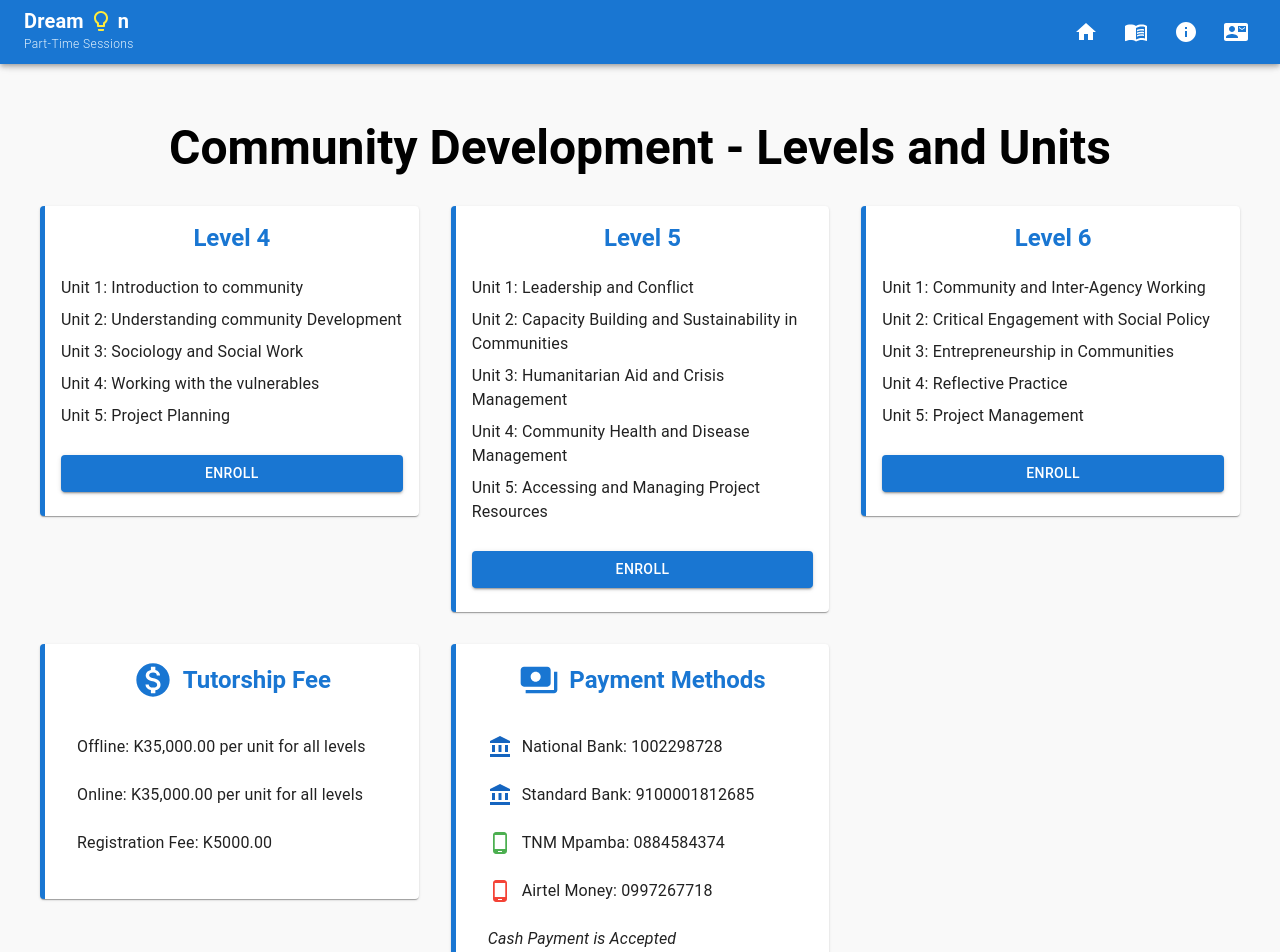
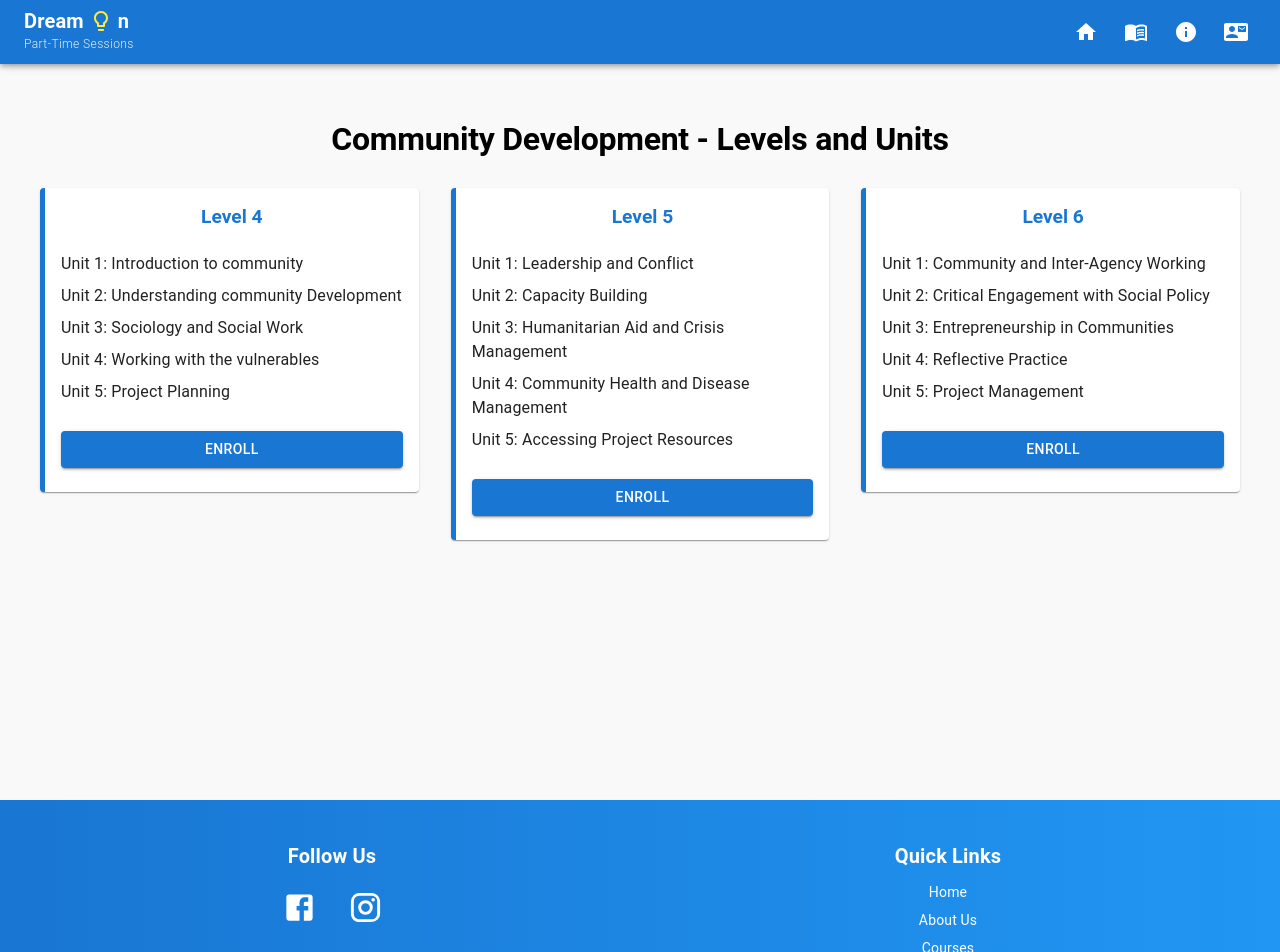
Before and after one commit to WilliamSato77/dreamon, a React (Create React App) app: page /coursedetails/1 in a window 1280 px wide. Shown: the top 952 px of the page. Built offline with nearby package versions, Linux system fonts and the light colour scheme.

Commit message:
Added react hook functions

```diff
--- a/src/components/coursedetails/Coursedetails.js
+++ b/src/components/coursedetails/Coursedetails.js
@@ -1,5 +1,6 @@
 import React, { useState } from "react";
 import { useParams } from "react-router-dom";
+import { useForm } from "react-hook-form";
 import {
   Typography,
   Box,
@@ -10,193 +11,54 @@ import {
   List,
   ListItem,
   ListItemText,
-  TextField,
   IconButton,
   MenuItem,
   Select,
   FormControl,
   InputLabel,
 } from "@mui/material";
+import TextField from "@mui/material/TextField";
 import CloseIcon from "@mui/icons-material/Close";
-import MonetizationOnIcon from "@mui/icons-material/MonetizationOn";
-import PaymentsIcon from "@mui/icons-material/Payments";
-import AccountBalanceIcon from "@mui/icons-material/AccountBalance";
-import PhoneAndroidIcon from "@mui/icons-material/PhoneAndroid";
 
 const coursesData = {
   1: {
     title: "Community Development",
     levels: [
-      {
-        level: 4,
-        units: [
-          "Introduction to community",
-          "Understanding community Development",
-          "Sociology and Social Work",
-          "Working with the vulnerables",
-          "Project Planning",
-        ],
-      },
-      {
-        level: 5,
-        units: [
-          "Leadership and Conflict",
-          "Capacity Building and Sustainability in Communities",
-          "Humanitarian Aid and Crisis Management",
-          "Community Health and Disease Management",
-          "Accessing and Managing Project Resources",
-        ],
-      },
-      {
-        level: 6,
-        units: [
-          "Community and Inter-Agency Working",
-          "Critical Engagement with Social Policy",
-          "Entrepreneurship in Communities",
-          "Reflective Practice",
-          "Project Management",
-        ],
-      },
+      { level: 4, units: ["Introduction to community", "Understanding community Development", "Sociology and Social Work", "Working with the vulnerables", "Project Planning"] },
+      { level: 5, units: ["Leadership and Conflict", "Capacity Building", "Humanitarian Aid and Crisis Management", "Community Health and Disease Management", "Accessing Project Resources"] },
+      { level: 6, units: ["Community and Inter-Agency Working", "Critical Engagement with Social Policy", "Entrepreneurship in Communities", "Reflective Practice", "Project Management"] },
     ],
   },
   2: {
     title: "Computer Engineering",
     levels: [
-      {
-        level: 4,
-        units: [
-          "Computer Systems",
-          "Computer Security",
-          "Management of Project",
-          "Network Technology",
-          "Personal Computer Software Support",
-        ],
-      },
-      {
-        level: 5,
-        units: [
-          "Human Computer Interaction",
-          "Internet Server Management",
-          "IT Security Management",
-          "Advanced Networking Technology",
-          "IT Virtualisation",
-        ],
-      },
-      {
-        level: 6,
-        units: [
-          "Data Centre Technology",
-          "Distributed and Concurrent Systems",
-          "VLSI Design and Signal Processing",
-          "Embedded and Digital Systems Engineering",
-          "Cloud Computing and Operating Systems",
-        ],
-      },
+      { level: 4, units: ["Computer Systems", "Computer Security", "Management of Project", "Network Technology", "Software Support"] },
+      { level: 5, units: ["Human Computer Interaction", "Server Management", "IT Security Management", "Advanced Networking", "Virtualisation"] },
+      { level: 6, units: ["Data Centre Technology", "Concurrent Systems", "Signal Processing", "Digital Systems Engineering", "Cloud Computing"] },
     ],
   },
   3: {
     title: "Computing and Information Systems",
     levels: [
-      {
-        level: 4,
-        units: [
-          "Information Systems",
-          "Computer Programming",
-          "Information System Analysis and Design",
-          "Information Presentation and Analysis",
-          "Web Technologies",
-        ],
-      },
-      {
-        level: 5,
-        units: [
-          "Database Systems",
-          "Software Development",
-          "Information System Analysis and Design",
-          "Web Application Development",
-          "E-commerce Strategy",
-        ],
-      },
-      {
-        level: 6,
-        units: [
-          "Software Engineering Algorithm Design and Analysis",
-          "Enterprise Architecture",
-          "Organisational Security",
-          "IT Project Management",
-          "Scalable Web and E-commerce",
-        ],
-      },
+      { level: 4, units: ["Information Systems", "Programming", "Analysis and Design", "Data Presentation", "Web Technologies"] },
+      { level: 5, units: ["Database Systems", "Software Development", "Web Development", "E-commerce Strategy", "IT Strategy"] },
+      { level: 6, units: ["Algorithm Design", "Enterprise Architecture", "Security", "IT Project Management", "Scalable Systems"] },
     ],
   },
   4: {
     title: "Human Resource Management",
     levels: [
-      {
-        level: 4,
-        units: [
-          "Introduction to Human Resource Management",
-          "Human Resource Planning",
-          "Recruitment and Selection",
-          "Releasing People from the Organisation",
-          "Managing Reward and Remuneration",
-        ],
-      },
-      {
-        level: 5,
-        units: [
-          "Learning and Development",
-          "Employee Engagement",
-          "Organisation Design",
-          "Performance Management",
-          "Development of Human Resource Procedures and Plans",
-        ],
-      },
-      {
-        level: 6,
-        units: [
-          "Human Resource Strategy Development",
-          "Organisational Resource Planning",
-          "Organisational Performance and Reward",
-          "Employee Engagement Strategy",
-          "Employee Relations",
-        ],
-      },
+      { level: 4, units: ["Introduction to HRM", "HR Planning", "Recruitment and Selection", "Exiting Employees", "Reward Management"] },
+      { level: 5, units: ["Learning and Development", "Employee Engagement", "Org Design", "Performance Management", "HR Procedures"] },
+      { level: 6, units: ["HR Strategy", "Resource Planning", "Performance Reward", "Engagement Strategy", "Employee Relations"] },
     ],
   },
   5: {
     title: "Business Management",
     levels: [
-      {
-        level: 4,
-        units: [
-          "Leadership and Management",
-          "Financial Analysis and Planning",
-          "Operations Management",
-          "Quality Management",
-          "Organisational Behaviour, Culture, and Ethics",
-        ],
-      },
-      {
-        level: 5,
-        units: [
-          "Business Strategy and Planning",
-          "Change Leadership",
-          "Customer Relationship Management",
-          "Strategic Decision Making",
-          "International Business",
-        ],
-      },
-      {
-        level: 6,
-        units: [
-          "Strategic Business Management",
-          "Managing Marketing Strategy",
-          "Management of Human Resources",
-          "Finance For Managers",
-          "Information Technology and Business",
-        ],
-      },
+      { level: 4, units: ["Leadership", "Financial Planning", "Operations Management", "Quality Management", "Organisational Ethics"] },
+      { level: 5, units: ["Business Strategy", "Change Leadership", "CRM", "Strategic Decision Making", "International Business"] },
+      { level: 6, units: ["Strategic Management", "Marketing Strategy", "HR Management", "Finance for Managers", "IT and Business"] },
     ],
   },
 };
@@ -204,7 +66,7 @@ const coursesData = {
 function Coursedetails() {
   const { id } = useParams();
   const [activeLevel, setActiveLevel] = useState(null);
-  const [deliveryMode, setDeliveryMode] = useState("");
+  const { register, handleSubmit, reset, formState: { errors } } = useForm();
 
   const course = coursesData[Number(id)];
 
@@ -212,8 +74,10 @@ function Coursedetails() {
     setActiveLevel((prev) => (prev === level ? null : level));
   };
 
-  const handleDeliveryModeChange = (event) => {
-    setDeliveryMode(event.target.value);
+  const onSubmit = (data) => {
+    alert(`Enrollment successful for Level ${activeLevel}:\n${JSON.stringify(data, null, 2)}`);
+    reset();
+    setActiveLevel(null);
   };
 
   if (!course) {
@@ -225,103 +89,39 @@ function Coursedetails() {
   }
 
   return (
-    <Box
-      sx={{
-        padding: "40px",
-        paddingTop: "120px",
-        backgroundColor: "#f9f9f9",
-        minHeight: "100vh",
-      }}
-    >
-      <Typography
-        variant="h3"
-        sx={{
-          textAlign: "center",
-          fontWeight: "bold",
-          marginBottom: "30px",
-        }}
-      >
+    <Box sx={{ padding: "40px", paddingTop: "120px", backgroundColor: "#f9f9f9", minHeight: "100vh" }}>
+      <Typography variant="h2" sx={{ textAlign: "center", fontWeight: "bold", marginBottom: "30px", fontSize: "2rem" }}>
         {course.title} - Levels and Units
       </Typography>
 
       <Grid container spacing={4}>
         {course.levels.map((level) => (
           <Grid item xs={12} sm={6} md={4} key={level.level}>
-            <Card
-              sx={{
-                transition: "transform 0.3s ease, box-shadow 0.3s ease",
-                borderLeft: "5px solid #1976d2",
-                "&:hover": {
-                  transform: "translateY(-10px)",
-                  boxShadow: "0px 10px 15px rgba(0, 0, 0, 0.2)",
-                },
-              }}
-            >
+            <Card sx={{ transition: "transform 0.3s ease, box-shadow 0.3s ease", borderLeft: "5px solid #1976d2", "&:hover": { transform: "translateY(-10px)", boxShadow: "0px 10px 15px rgba(0, 0, 0, 0.2)" } }}>
               <CardContent>
-                <Typography
-                  variant="h5"
-                  sx={{
-                    fontWeight: "bold",
-                    marginBottom: "10px",
-                    textAlign: "center",
-                    color: "#1976d2",
-                  }}
-                >
+                <Typography variant="h5" sx={{ fontWeight: "bold", marginBottom: "10px", textAlign: "center", color: "#1976d2", fontSize: "1.2rem" }}>
                   Level {level.level}
                 </Typography>
                 {activeLevel === level.level ? (
-                  <Box
-                    component="form"
-                    sx={{
-                      padding: "15px",
-                      backgroundColor: "#f5f5f5",
-                      borderRadius: "5px",
-                      boxShadow: "0px 4px 8px rgba(0, 0, 0, 0.1)",
-                      position: "relative",
-                    }}
-                  >
-                    <IconButton
-                      onClick={() => setActiveLevel(null)}
-                      sx={{
-                        position: "absolute",
-                        top: "5px",
-                        right: "5px",
-                      }}
-                    >
+                  <Box component="form" onSubmit={handleSubmit(onSubmit)} sx={{ padding: "15px", backgroundColor: "#f5f5f5", borderRadius: "5px", boxShadow: "0px 4px 8px rgba(0, 0, 0, 0.1)", position: "relative" }}>
+                    <IconButton onClick={() => setActiveLevel(null)} sx={{ position: "absolute", top: "5px", right: "5px" }}>
                       <CloseIcon />
                     </IconButton>
-                    <Typography variant="h6" sx={{ fontWeight: "bold", marginBottom: "10px" }}>
-                      Enrollment Form
-                    </Typography>
-                    <TextField label="Full Name" variant="outlined" fullWidth margin="normal" required />
-                    <TextField label="Email Address" variant="outlined" fullWidth margin="normal" type="email" required />
-                    <TextField label="Phone Number" variant="outlined" fullWidth margin="normal" required />
+                    <Typography variant="h6" sx={{ fontWeight: "bold", marginBottom: "10px" }}>Enrollment Form</Typography>
+                    <TextField {...register("fullName", { required: "Full Name is required" })} label="Full Name" variant="outlined" fullWidth margin="normal" error={!!errors.fullName} helperText={errors.fullName?.message} />
+                    <TextField {...register("email", { required: "Email is required", pattern: { value: /^[a-zA-Z0-9._%+-]+@[a-zA-Z0-9.-]+\.[a-zA-Z]{2,4}$/, message: "Invalid email" } })} label="Email" variant="outlined" fullWidth margin="normal" error={!!errors.email} helperText={errors.email?.message} />
+                    <TextField {...register("phone", { required: "Phone number is required", pattern: { value: /^[0-9]{10}$/, message: "Invalid phone" } })} label="Phone" variant="outlined" fullWidth margin="normal" error={!!errors.phone} helperText={errors.phone?.message} />
                     <FormControl fullWidth margin="normal">
                       <InputLabel>Mode of Delivery</InputLabel>
-                      <Select
-                        value={deliveryMode}
-                        onChange={handleDeliveryModeChange}
-                        label="Mode of Delivery"
-                        required
-                      >
+                      <Select {...register("mode", { required: "Mode of delivery is required" })} label="Mode of Delivery" defaultValue="">
                         <MenuItem value="weekdays_offline">Weekdays Offline</MenuItem>
                         <MenuItem value="weekdays_online">Weekdays Online</MenuItem>
                         <MenuItem value="weekend_online">Weekend Online</MenuItem>
                         <MenuItem value="weekend_offline">Weekend Offline</MenuItem>
                       </Select>
                     </FormControl>
-                    <Button
-                      variant="contained"
-                      fullWidth
-                      sx={{
-                        marginTop: "10px",
-                        backgroundColor: "#1976d2",
-                        color: "#fff",
-                        "&:hover": { backgroundColor: "#1565c0" },
-                      }}
-                    >
-                      Submit
-                    </Button>
+                    {errors.mode && <Typography variant="body2" color="error" sx={{ marginBottom: "10px" }}>{errors.mode.message}</Typography>}
+                    <Button type="submit" variant="contained" fullWidth sx={{ marginTop: "10px", backgroundColor: "#1976d2", "&:hover": { backgroundColor: "#1565c0" } }}>Submit</Button>
                   </Box>
                 ) : (
                   <List>
@@ -333,120 +133,12 @@ function Coursedetails() {
                   </List>
                 )}
                 {!activeLevel && (
-                  <Button
-                    variant="contained"
-                    fullWidth
-                    onClick={() => handleEnrollClick(level.level)}
-                    sx={{
-                      marginTop: "15px",
-                      backgroundColor: "#1976d2",
-                      color: "#fff",
-                      "&:hover": { backgroundColor: "#1565c0" },
-                    }}
-                  >
-                    Enroll
-                  </Button>
+                  <Button variant="contained" fullWidth onClick={() => handleEnrollClick(level.level)} sx={{ marginTop: "15px", backgroundColor: "#1976d2", "&:hover": { backgroundColor: "#1565c0" } }}>Enroll</Button>
                 )}
               </CardContent>
             </Card>
           </Grid>
         ))}
-
-        {/* Tutorship Fee Card */}
-        <Grid item xs={12} sm={6} md={4}>
-          <Card
-            sx={{
-              transition: "transform 0.3s ease, box-shadow 0.3s ease",
-              borderLeft: "5px solid #1976d2",
-              "&:hover": {
-                transform: "translateY(-10px)",
-                boxShadow: "0px 10px 15px rgba(0, 0, 0, 0.2)",
-              },
-            }}
-          >
-            <CardContent>
-              <Box
-                sx={{
-                  display: "flex",
-                  alignItems: "center",
-                  justifyContent: "center",
-                  marginBottom: "15px",
-                }}
-              >
-                <MonetizationOnIcon
-                  sx={{ fontSize: "2.5rem", color: "#1976d2", marginRight: "10px" }}
-                />
-                <Typography variant="h5" sx={{ fontWeight: "bold", color: "#1976d2" }}>
-                  Tutorship Fee
-                </Typography>
-              </Box>
-              <List>
-                <ListItem>
-                  <ListItemText primary="Offline: K35,000.00 per unit for all levels" />
-                </ListItem>
-                <ListItem>
-                  <ListItemText primary="Online: K35,000.00 per unit for all levels" />
-                </ListItem>
-                <ListItem>
-                  <ListItemText primary="Registration Fee: K5000.00" />
-                </ListItem>
-              </List>
-            </CardContent>
-          </Card>
-        </Grid>
-
-        {/* Payment Methods Card */}
-        <Grid item xs={12} sm={6} md={4}>
-          <Card
-            sx={{
-              transition: "transform 0.3s ease, box-shadow 0.3s ease",
-              borderLeft: "5px solid #1976d2",
-              "&:hover": {
-                transform: "translateY(-10px)",
-                boxShadow: "0px 10px 15px rgba(0, 0, 0, 0.2)",
-              },
-            }}
-          >
-            <CardContent>
-              <Box
-                sx={{
-                  display: "flex",
-                  alignItems: "center",
-                  justifyContent: "center",
-                  marginBottom: "15px",
-                }}
-              >
-                <PaymentsIcon
-                  sx={{ fontSize: "2.5rem", color: "#1976d2", marginRight: "10px" }}
-                />
-                <Typography variant="h5" sx={{ fontWeight: "bold", color: "#1976d2" }}>
-                  Payment Methods
-                </Typography>
-              </Box>
-              <List>
-                <ListItem>
-                  <AccountBalanceIcon sx={{ color: "#1565c0", marginRight: "10px" }} />
-                  <ListItemText primary="National Bank: 1002298728" />
-                </ListItem>
-                <ListItem>
-                  <AccountBalanceIcon sx={{ color: "#1565c0", marginRight: "10px" }} />
-                  <ListItemText primary="Standard Bank: 9100001812685" />
-                </ListItem>
-                <ListItem>
-                  <PhoneAndroidIcon sx={{ color: "#4caf50", marginRight: "10px" }} />
-                  <ListItemText primary="TNM Mpamba: 0884584374" />
-                </ListItem>
-                <ListItem>
-                  <PhoneAndroidIcon sx={{ color: "#f44336", marginRight: "10px" }} />
-                  <ListItemText primary="Airtel Money: 0997267718" />
-                </ListItem>
-                <ListItem>
-                  <ListItemText primary="Cash Payment is Accepted" sx={{ fontStyle: "italic" }} />
-                </ListItem>
-              </List>
-            </CardContent>
-          </Card>
-        </Grid>
       </Grid>
     </Box>
   );
--- a/src/components/courses/courses.js
+++ b/src/components/courses/courses.js
@@ -8,104 +8,36 @@ import humanImage from "../../assets/human.jpg";
 import managerImage from "../../assets/manager.jpg";
 
 const courses = [
-  {
-    id: 1,
-    title: "Community Development",
-    description: "Learn how to build stronger communities.",
-    image: communityImage,
-  },
-  {
-    id: 2,
-    title: "Computer Engineering",
-    description: "Master hardware systems and digital electronics.",
-    image: engineeringImage,
-  },
-  {
-    id: 3,
-    title: "Computing and Information Systems",
-    description: "Explore programming and database systems.",
-    image: computingImage,
-  },
-  {
-    id: 4,
-    title: "Human Resource Management",
-    description: "Develop skills to manage and motivate teams effectively.",
-    image: humanImage,
-  },
-  {
-    id: 5,
-    title: "Business Management",
-    description: "Learn how to plan, organize, and oversee business operations.",
-    image: managerImage,
-  },
+  { id: 1, title: "Community Development", description: "Learn how to build stronger communities.", image: communityImage },
+  { id: 2, title: "Computer Engineering", description: "Master hardware systems and digital electronics.", image: engineeringImage },
+  { id: 3, title: "Computing and Information Systems", description: "Explore programming and database systems.", image: computingImage },
+  { id: 4, title: "Human Resource Management", description: "Develop skills to manage and motivate teams effectively.", image: humanImage },
+  { id: 5, title: "Business Management", description: "Learn how to plan, organize, and oversee business operations.", image: managerImage },
 ];
 
 function Courses() {
   const navigate = useNavigate();
 
   const handleLearnMore = (id) => {
-    navigate(`/coursedetails/${id}`); // Navigate to course details with the course ID
+    navigate(`/coursedetails/${id}`); // Navigate to CourseDetails with the course ID
   };
 
   return (
-    <div
-      style={{
-        padding: "40px",
-        paddingTop: "120px", // Adjust padding to account for the navbar height
-        backgroundColor: "#f9f9f9",
-        minHeight: "100vh",
-      }}
-    >
-      <Typography
-        variant="h3"
-        sx={{
-          textAlign: "center",
-          fontWeight: "bold",
-          marginBottom: "40px",
-          fontSize: { xs: "2rem", md: "3rem" },
-        }}
-      >
+    <div style={{ padding: "40px", paddingTop: "120px", backgroundColor: "#f9f9f9", minHeight: "100vh" }}>
+      <Typography variant="h3" sx={{ textAlign: "center", fontWeight: "bold", marginBottom: "40px", fontSize: { xs: "2rem", md: "3rem" } }}>
         Our Courses
       </Typography>
       <Grid container spacing={4} justifyContent="center">
         {courses.map((course) => (
           <Grid item xs={12} sm={6} md={4} key={course.id}>
-            <Card
-              sx={{
-                maxWidth: 345,
-                transition: "transform 0.3s ease, box-shadow 0.3s ease",
-                "&:hover": {
-                  transform: "translateY(-10px)",
-                  boxShadow: "0px 10px 15px rgba(0, 0, 0, 0.2)",
-                },
-              }}
-            >
-              <CardMedia
-                component="img"
-                height="140"
-                image={course.image}
-                alt={course.title}
-                sx={{
-                  borderBottom: "4px solid #1976d2",
-                }}
-              />
+            <Card sx={{ maxWidth: 345, transition: "transform 0.3s ease, box-shadow 0.3s ease", "&:hover": { transform: "translateY(-10px)", boxShadow: "0px 10px 15px rgba(0, 0, 0, 0.2)" } }}>
+              <CardMedia component="img" height="140" image={course.image} alt={course.title} sx={{ borderBottom: "4px solid #1976d2" }} />
               <CardContent>
-                <Typography variant="h5" sx={{ fontWeight: "bold" }}>
-                  {course.title}
-                </Typography>
-                <Typography variant="body2" color="text.secondary">
-                  {course.description}
-                </Typography>
+                <Typography variant="h5" sx={{ fontWeight: "bold" }}>{course.title}</Typography>
+                <Typography variant="body2" color="text.secondary">{course.description}</Typography>
               </CardContent>
               <CardActions>
-                <Button
-                  size="small"
-                  variant="outlined"
-                  onClick={() => handleLearnMore(course.id)}
-                  sx={{ color: "#1976d2", borderColor: "#1976d2" }}
-                >
-                  Learn More
-                </Button>
+                <Button size="small" variant="outlined" onClick={() => handleLearnMore(course.id)} sx={{ color: "#1976d2", borderColor: "#1976d2" }}>Learn More</Button>
               </CardActions>
             </Card>
           </Grid>
```
